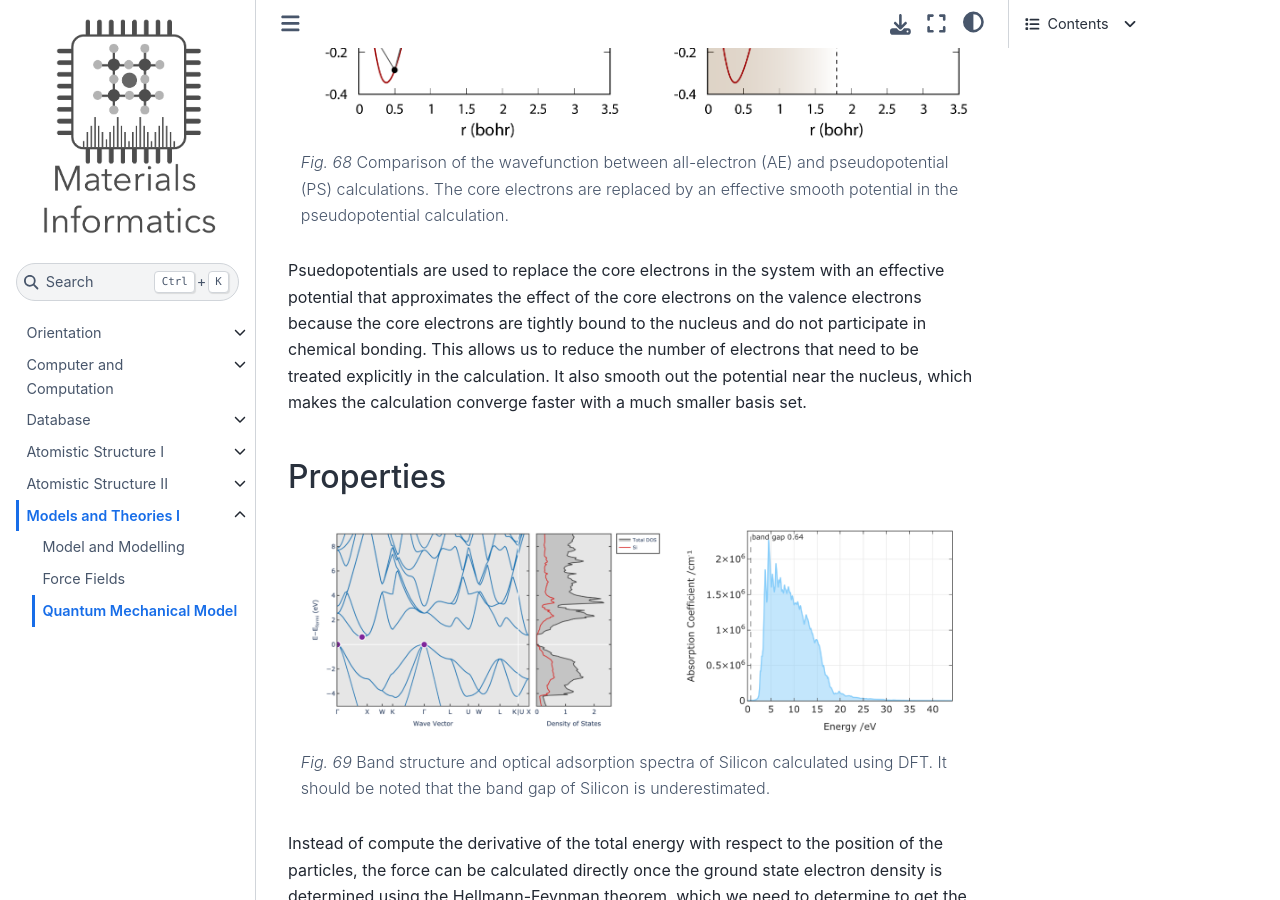
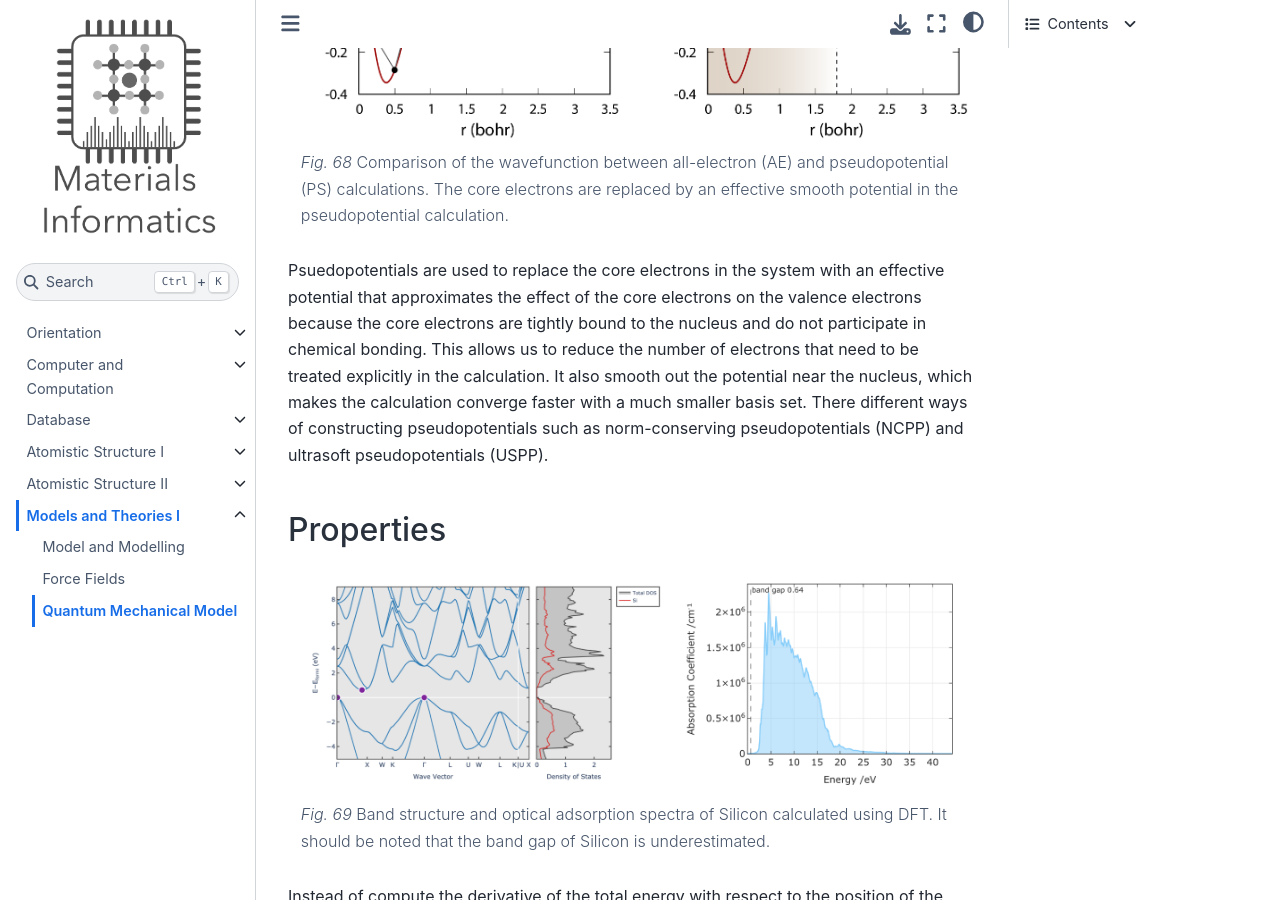
Before and after one commit to deng-group/MLE4217_5219_book, a Jupyter Book: the page built from models_and_theories_I/dft.md, in a window 1280 px wide and 900 px high, scrolled down 4868 px. Built offline with Jupyter Book 1.0.4 settings and Sphinx 7.4.7 and the Sphinx Book theme 1.1.4, drawn with Linux system fonts in a browser that asks for light colours; pages that are not in the unit, such as notebooks, are missing from menus; comment, search, counter and statistics services are not loaded.

Commit message:
Enhance explanation of pseudopotentials in DFT documentation

````diff
--- a/models_and_theories_I/dft.md
+++ b/models_and_theories_I/dft.md
@@ -116,7 +116,7 @@ name: directive-fig
 ---
 Comparison of the wavefunction between all-electron (AE) and pseudopotential (PS) calculations. The core electrons are replaced by an effective smooth potential in the pseudopotential calculation.
 ```
-Psuedopotentials are used to replace the core electrons in the system with an effective potential that approximates the effect of the core electrons on the valence electrons because the core electrons are tightly bound to the nucleus and do not participate in chemical bonding. This allows us to reduce the number of electrons that need to be treated explicitly in the calculation. It also smooth out the potential near the nucleus, which makes the calculation converge faster with a much smaller basis set.
+Psuedopotentials are used to replace the core electrons in the system with an effective potential that approximates the effect of the core electrons on the valence electrons because the core electrons are tightly bound to the nucleus and do not participate in chemical bonding. This allows us to reduce the number of electrons that need to be treated explicitly in the calculation. It also smooth out the potential near the nucleus, which makes the calculation converge faster with a much smaller basis set. There different ways of constructing pseudopotentials such as norm-conserving pseudopotentials (NCPP) and ultrasoft pseudopotentials (USPP).
 
 ## Properties
 ```{figure} ../figures/dft_property.png
````
